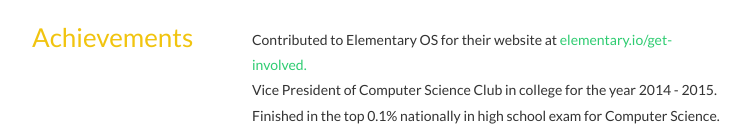
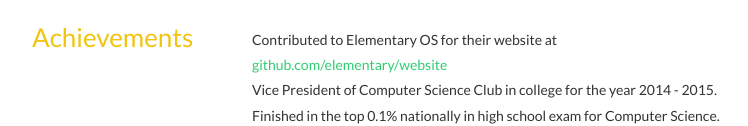
Before and after one commit to Laksha-Prashanth/Resume, a plain HTML site: page index.html in a window 1280 px wide. Shown: the part 1532-1658 px from the top of the page, without its empty margins (263-1011 px from the left). Drawn offline with nearby package versions, Linux system fonts and the light colour scheme; some icons are missing.

Commit message:
contribution now points to github instead of to the webiste

```diff
--- a/index.html
+++ b/index.html
@@ -368,7 +368,7 @@ Web application for managing parking system with flows for users and admins. Hos
 <ul class = "highlights">
 <li>
 <div class="position">
-Contributed to Elementary OS for their website at <a href="https://elementary.io/get-involved">elementary.io/get-involved.</a>
+Contributed to Elementary OS for their website at <a href="https://github.com/elementary/website">github.com/elementary/website</a>
 </div>
 </li>
 <li>
```
